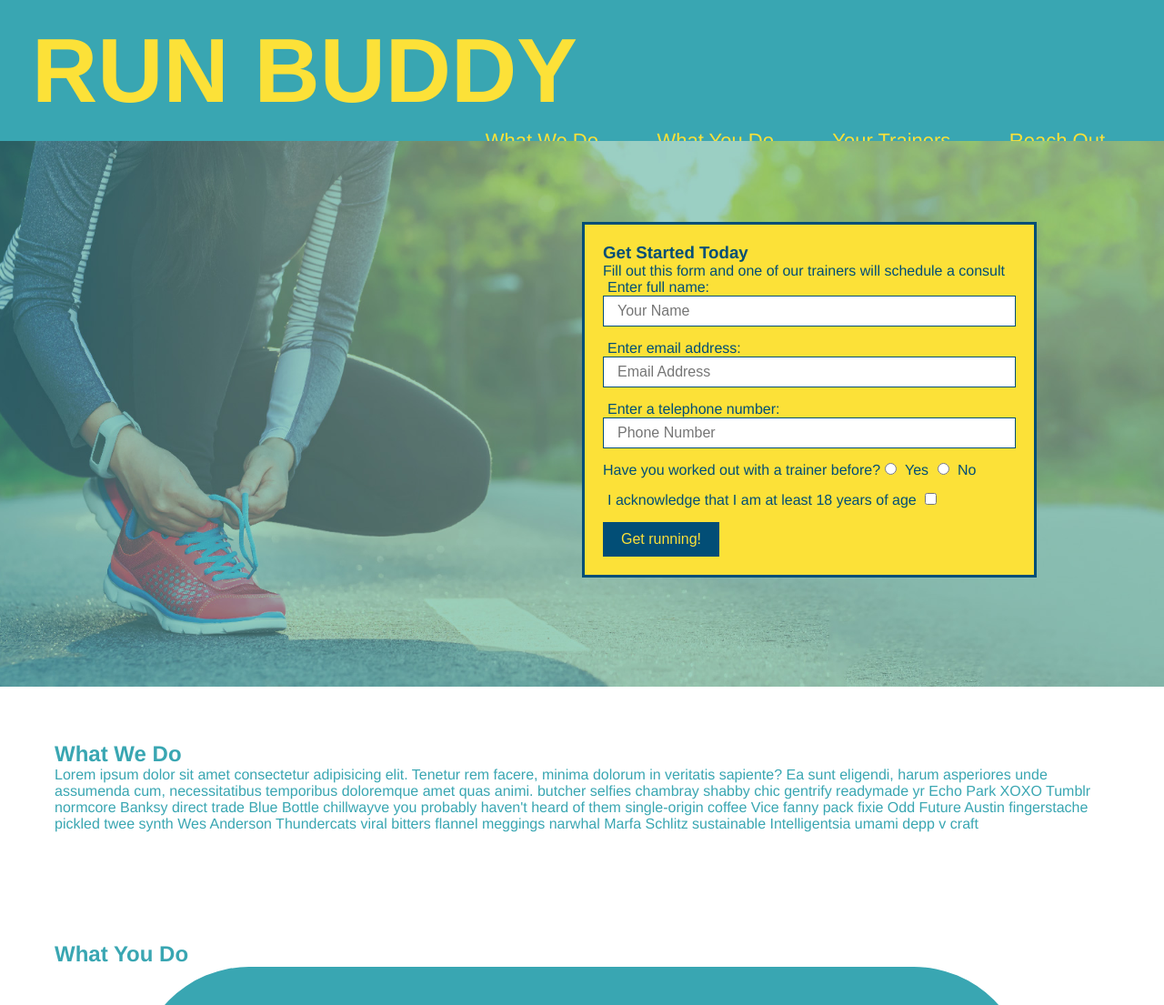
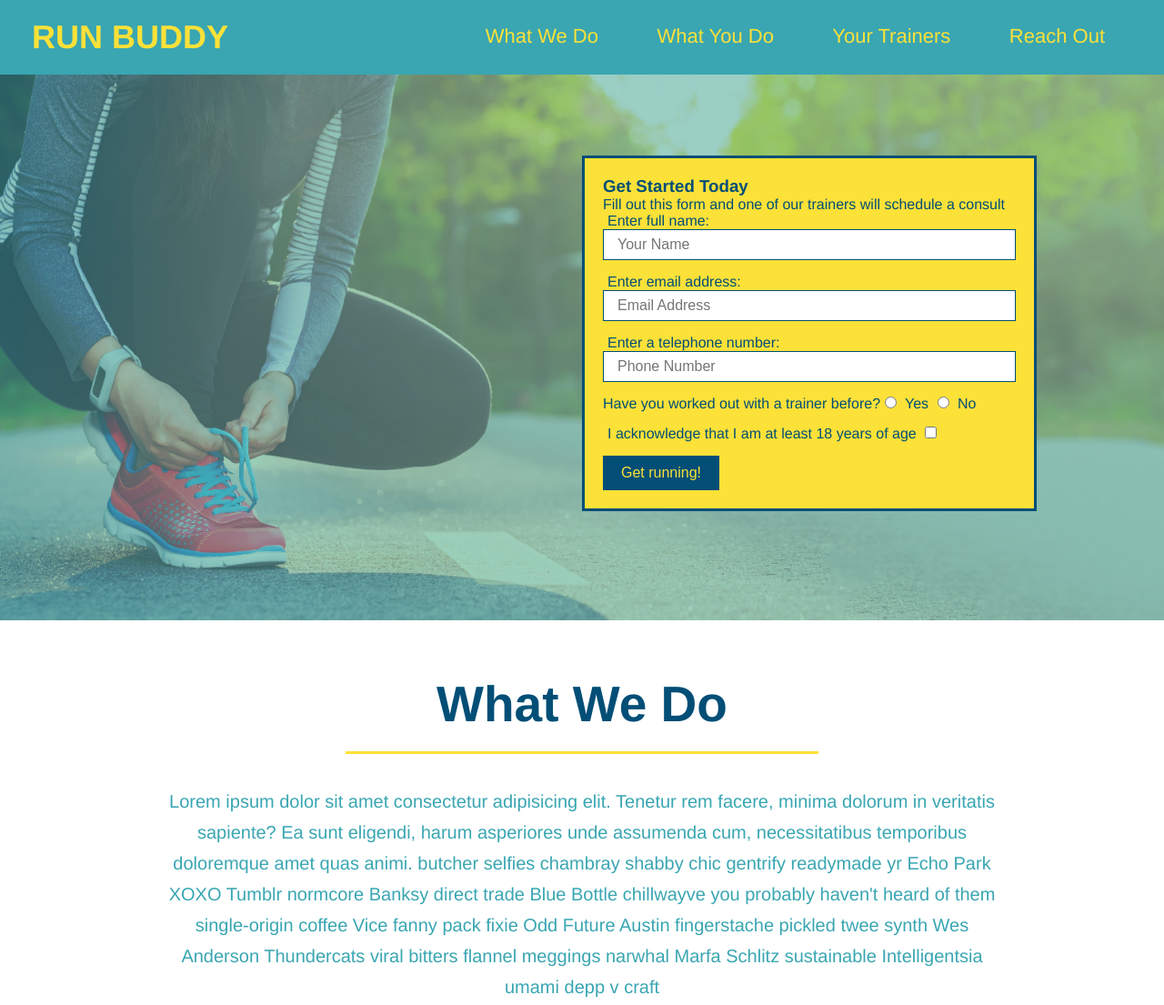
Before and after one commit to JWall13/run-buddy, a plain HTML site: page index.html in a window 1280 px wide. Shown: the top 1105 px of the page at 91% size. Drawn offline with Linux system fonts and the light colour scheme.

Commit message:
style what we do section

```diff
--- a/assets/css/style.css
+++ b/assets/css/style.css
@@ -66,3 +66,18 @@ body {/* more on this crazy alphanumerical value in a minute! */
                          padding: 10px 20px;
                          font-size: 16px;}
       /* Hero Styles End */
+      .intro {text-align: center;}
+      .intro h2 {font-size: 55px;
+                 color: #024e76;
+                 margin-bottom: 35px;
+                 padding: 0 100px 20px 100px;
+                 border-bottom: 3px solid;
+                 border-color: #fce138;
+        /* add this alongside your other declarations */
+                 display: inline-block;}
+      .intro p {line-height: 1.7;
+                color: #39a6b2;
+                width: 80%;
+                font-size: 20px;
+        /* add this alongside your other declaration */
+                margin: 0 auto;}
--- a/index.html
+++ b/index.html
@@ -9,7 +9,7 @@
         <!-- navigation -->
         <header>
             <h1 style="color: blue;
-                 font-size: 100px;">
+                 font size: 100px;">
                 <a href="/">RUN BUDDY</a>
             </h1>
             <nav>
@@ -62,7 +62,7 @@
         </section>
 
         <!-- "what we do" section -->
-        <section id="what-we-do">
+        <section id="what-we-do" class="intro">
             <h2>What We Do</h2>
             <p>Lorem ipsum dolor sit amet consectetur adipisicing elit. Tenetur rem facere, minima dolorum in veritatis sapiente? Ea sunt eligendi, harum asperiores unde assumenda cum, necessitatibus temporibus doloremque amet quas animi. butcher selfies chambray shabby chic gentrify readymade yr Echo Park XOXO Tumblr normcore Banksy direct trade Blue Bottle chillwayve you probably haven't heard of them single-origin coffee Vice fanny pack fixie Odd Future Austin fingerstache pickled twee synth Wes Anderson Thundercats viral bitters flannel meggings narwhal Marfa Schlitz sustainable Intelligentsia umami depp v craft</p>
         </section>
```
